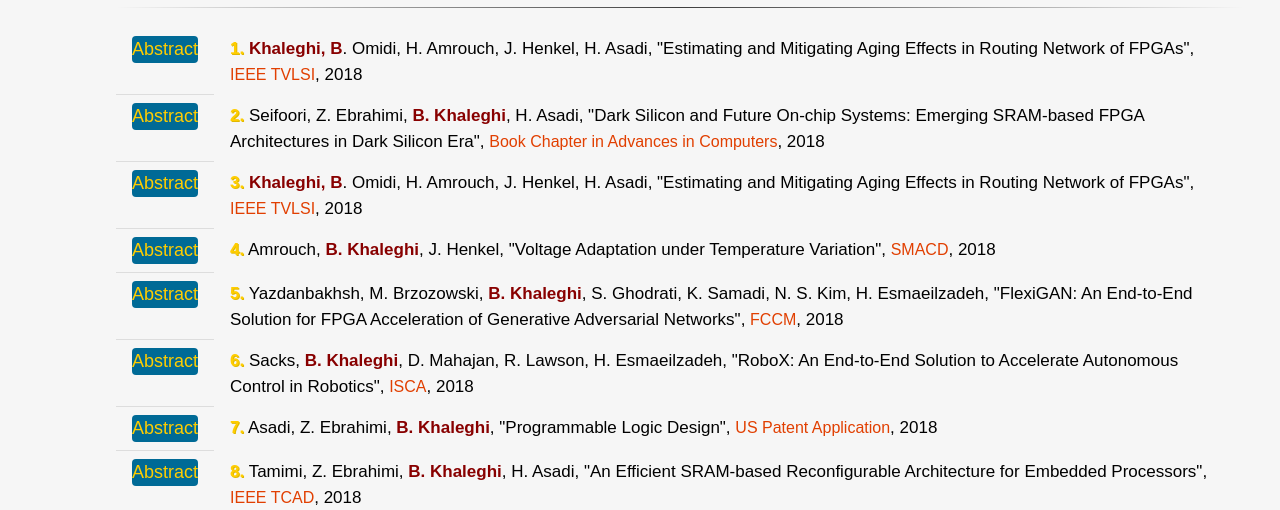
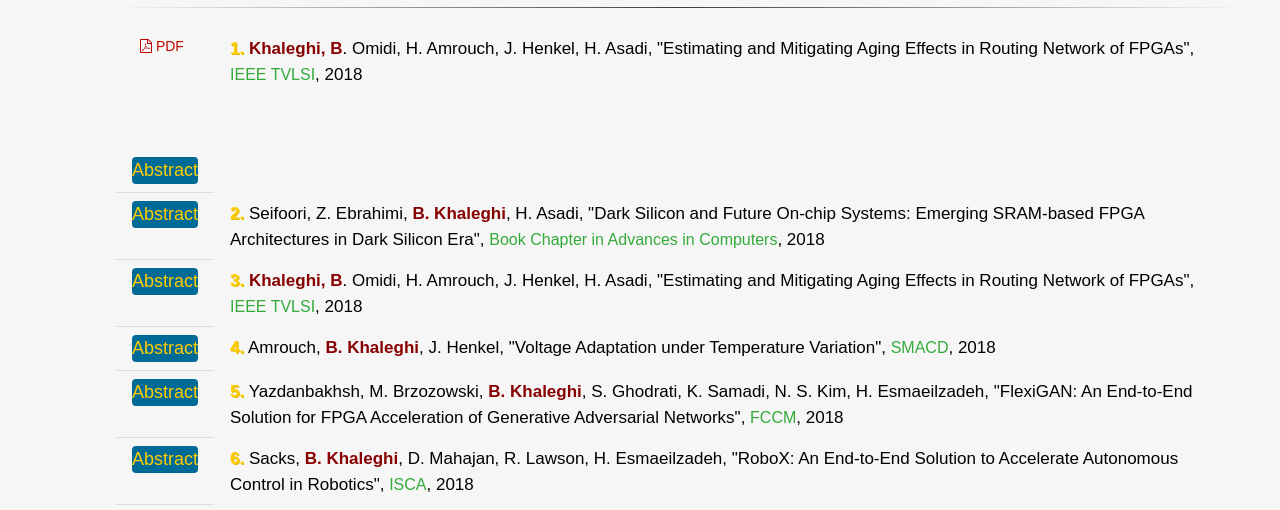
Before and after one commit to FatemehAsgr/Commands-etc., a plain HTML site: page Publications.html in a window 1280 px wide. Shown: the part 240-750 px from the top of the page. Drawn offline with nearby package versions, Linux system fonts and the light colour scheme; some icons are missing.

Commit message:
Update Publications.html

```diff
--- a/Publications.html
+++ b/Publications.html
@@ -7,6 +7,7 @@
   <link rel="stylesheet" href="https://cdnjs.cloudflare.com/ajax/libs/font-awesome/4.7.0/css/font-awesome.min.css">
   <meta name="keywords" content="Behnam Khaleghi, Behnam, Khaleghi, Tajana Šimunić Rosing, Tajana Rosing, Tajana, behnamkhaleghi, hardware, Electronic Design Automation, Reconfigurable Computing, Reconfigurable, Computing, Reliability, Hossein Asadi, Hossein, ISCA, DAC, Sharif, Sharif University, Sharif University Of technology, FPL, VLSI" />
   <link rel="stylesheet" href="https://cdnjs.cloudflare.com/ajax/libs/font-awesome/4.7.0/css/font-awesome.min.css">
+  <meta name="viewport" content="width=device-width, initial-scale=1">
   <style>
   #openNav{
     z-index: 100;
@@ -17,7 +18,7 @@
       padding-left: 8px;
   }
   .conferance{
-    color: #E13F01;
+    color: #34AA3A;
     font-size: 16px;
     font-weight: 500;
   }
@@ -211,6 +212,16 @@
     ul{
       display: flex;
     }
+    .pdf{
+      margin-bottom: 100px;
+      margin-left: 8px;
+      color: #BD0600;
+      font-size: 14px;
+      cursor: context-menu;
+    }
+    .pdf:hover{
+      font-weight: bold;
+    }
   </style>
 </head>
 <title>Behnam Khaleghi</title>
@@ -227,6 +238,7 @@
         <a href="file:///Users/fatemeh/Desktop/Behnam/Research.html" class="w3-bar-item w3-button" id="menu"><i class="fa fa-area-chart"></i> | Research</a>
         <a href="http://ce.sharif.edu/~behnam_khaleghi/" class="w3-bar-item w3-button" id="menu"><i class="fa fa-mortar-board"></i> | CV</a>
         <a href="https://scholar.google.com/citations?user=NS__kn4AAAAJ&hl=en" class="w3-bar-item w3-button" id="menu"><i class="ai ai-google-scholar-square ai-1.5x"></i> | Google Scholar</a>
+        <a href="https://scholar.google.com/citations?user=NS__kn4AAAAJ&hl=en" class="w3-bar-item w3-button" id="menu"><i class="fa fa-pencil"></i> | Teaching and Work Experience</a>
         <button id="menu" class="dropdown-btn"><i class="fa fa-comments-o"></i> | Contact Me<i class="fa fa-caret-down"></i></button>
         <div class="dropdown-container">
           <a href="mailto:bkhaleghi@ucsd.edu?" class="w3-bar-item w3-button" id="menu"><i class="material-icons" style="font-size:16px">email</i> | Email</a>
@@ -244,7 +256,10 @@
           <h2>Publications</h2>
           <hr class="hr">
           <ul class="w3-ul">
-            <li><div class="dropdown"><div>Abstract </div><div class="dropdown-content"><p>"Estimating and Mitigating Aging Effects in Routing Network of FPGAs"</p></div></div></li>
+            <li>
+              <div class="pdf"><i class="fa fa-file-pdf-o"></i> PDF</div>
+              <div class="dropdown"><div>Abstract </div><div class="dropdown-content"><p>"Estimating and Mitigating Aging Effects in Routing Network of FPGAs"</p></div></div>
+            </li>
             <li><font class="number"> 1.</font> <font>Khaleghi, B</font>. Omidi, H. Amrouch, J. Henkel, H. Asadi, "Estimating and Mitigating Aging Effects in Routing Network of FPGAs", <font class="conferance">IEEE TVLSI</font>, 2018</br></li>
           </ul>
           <ul class="w3-ul">
```
